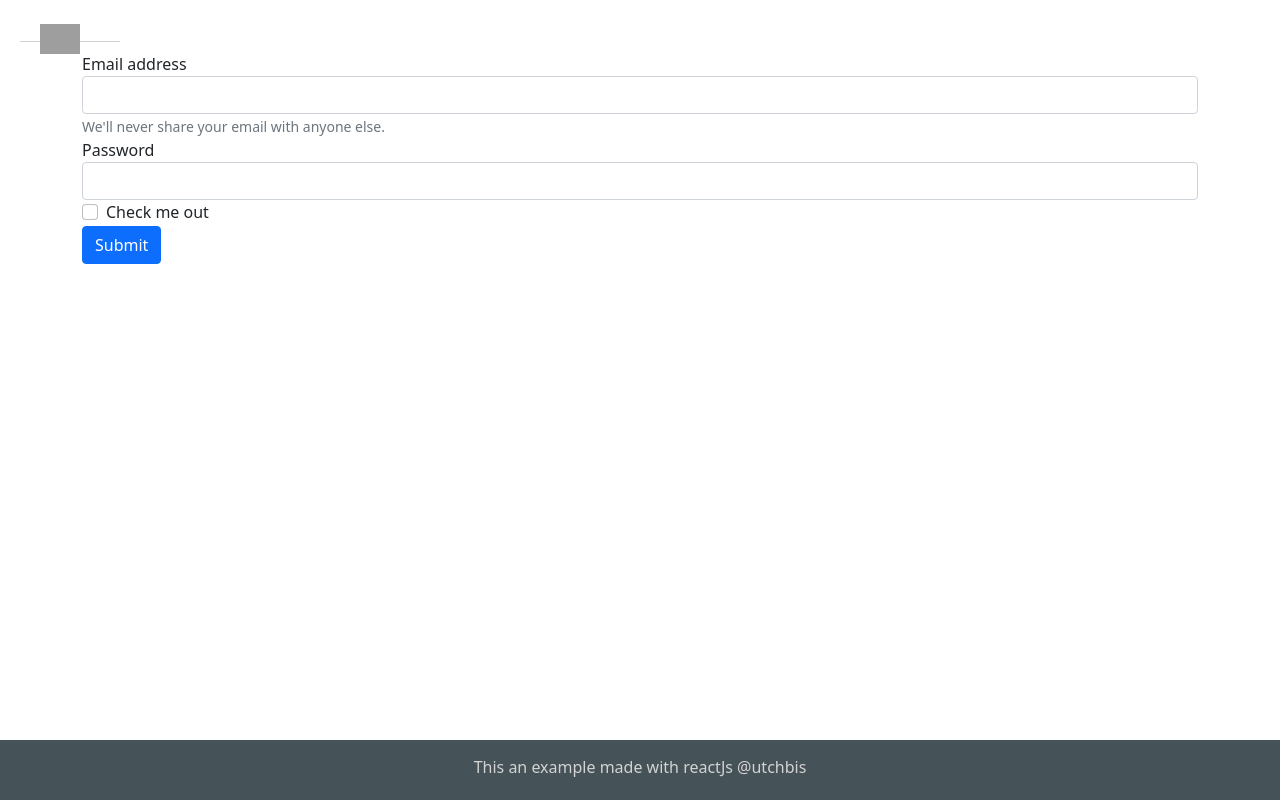
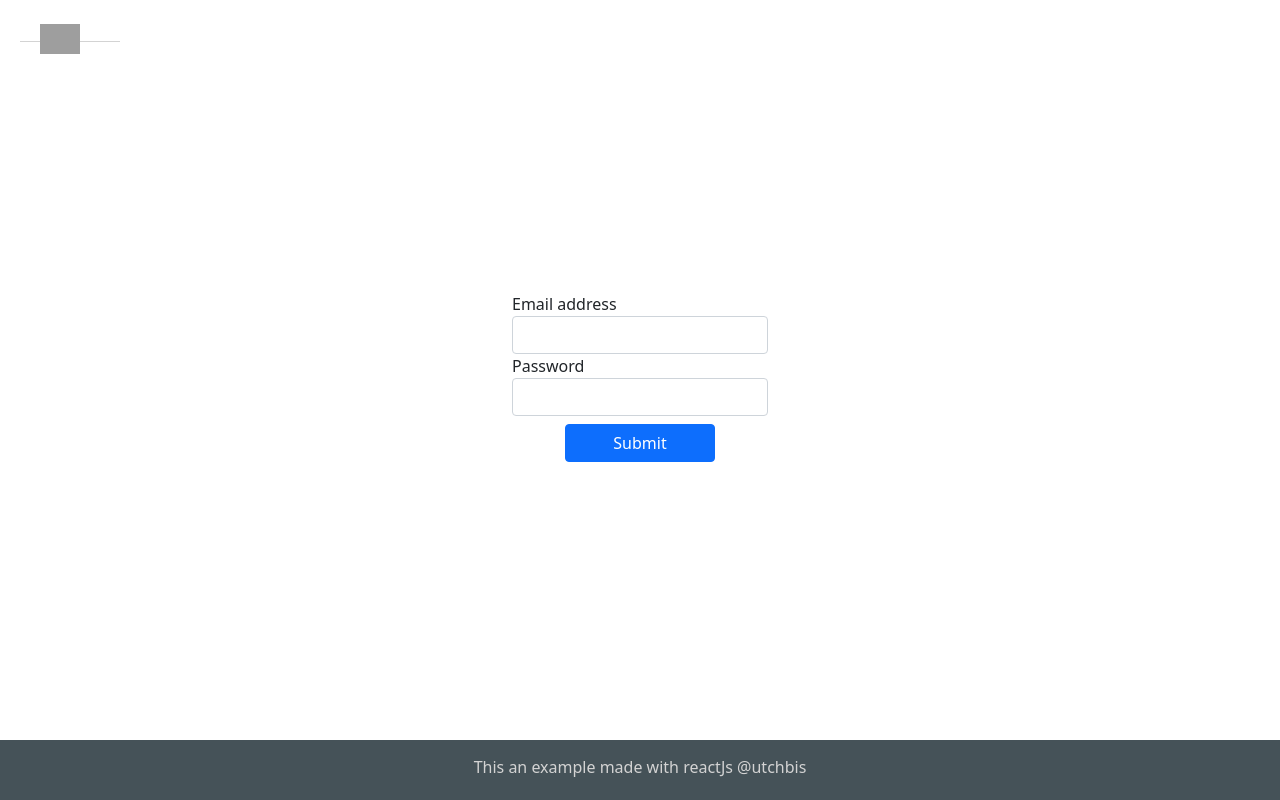
Before and after one commit to LuisSigala/React_Project, a React (Create React App) app: page /Sign_in in a window 1280 px wide. Built offline with nearby package versions, Linux system fonts and the light colour scheme; grey boxes are pictures that could not be loaded.

Commit message:
Sign in css config

```diff
--- a/src/pages/sign_in/Sign_In.css
+++ b/src/pages/sign_in/Sign_In.css
@@ -0,0 +1,15 @@
+
+.contain{
+    margin-top: 250px;
+    align-content: center;
+    text-align: left;
+    height: 60px;
+    width: 20%;
+
+}
+.for{
+    background-color: aqua;
+}
+.btn{
+    position: center;
+}
--- a/src/pages/sign_in/Sign_In.jsx
+++ b/src/pages/sign_in/Sign_In.jsx
@@ -6,22 +6,22 @@ class Sign_In extends React.Component{
     render(){
         return(
             <React.Fragment>
-                <div className="container">
+                <center>
+                <div className="contain">
                         <div class="form-group">
                             <label for="exampleInputEmail1">Email address</label>
                             <input type="email" class="form-control" id="exampleInputEmail1" aria-describedby="emailHelp"/>
-                            <small id="emailHelp" class="form-text text-muted">We'll never share your email with anyone else.</small>
+                            <small id="emailHelp" class="form-text text-muted"></small>
                         </div>
                         <div class="form-group">
                             <label for="exampleInputPassword1">Password</label>
                             <input type="password" class="form-control" id="exampleInputPassword1"/>
                         </div>
-                        <div class="form-group form-check">
-                            <input type="checkbox" class="form-check-input" id="exampleCheck1"/>
-                            <label class="form-check-label" for="exampleCheck1">Check me out</label>
-                        </div>
-                        <button type="submit" class="btn btn-primary">Submit</button>
+                        <center>
+                        <button type="submit" class="btn btn-primary m-2 col-7">Submit</button>
+                        </center>
                 </div>
+                </center>
             </React.Fragment>
         );
     }
```
